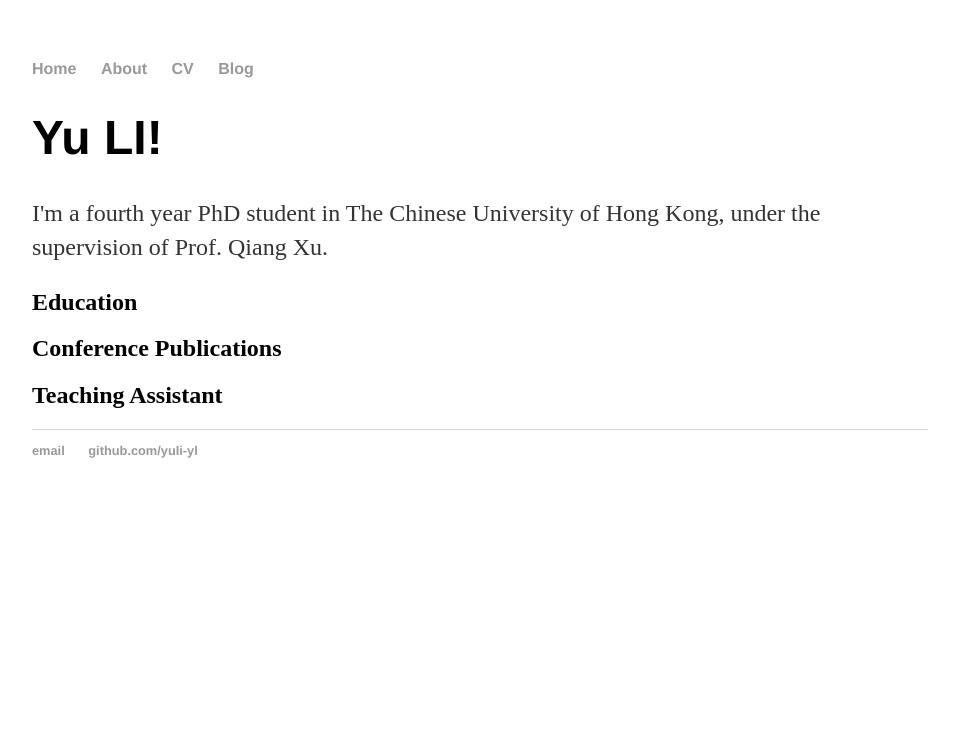
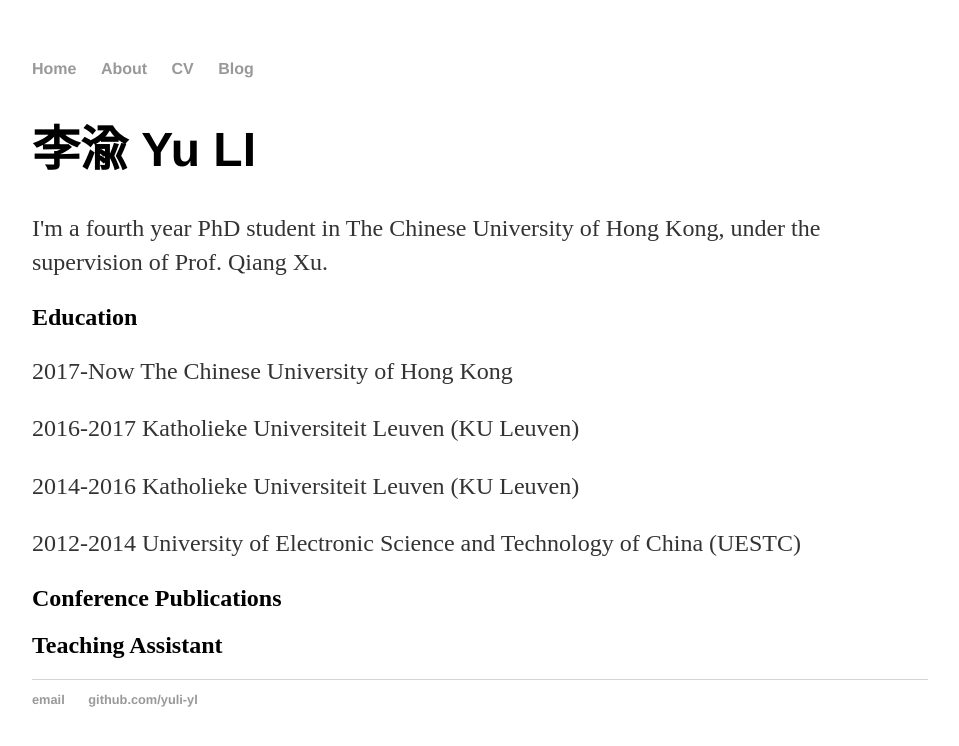
Before and after one commit to yuli-yl/yuli-ly.github.io, a Jekyll site: the page built from about/index.html, in a window 1280 px wide. Shown: the top 746 px of the page, without its empty margins (160-1119 px from the left). Built offline with Jekyll 4.4.1, drawn with Linux system fonts in a browser that asks for light colours.

Commit message:
Update index.html

```diff
--- a/about/index.html
+++ b/about/index.html
@@ -3,13 +3,16 @@
 title: Yu LI
 ---
 <div class="blurb">
-	<h1>Yu LI!</h1>
+	<h1>李渝 Yu LI</h1>
 <!-- 	<a href="/about">Read more about my life...</a> -->
 	<p>I'm a fourth year PhD student in The Chinese University of Hong Kong, under the supervision of Prof. Qiang Xu. </p>
 
 
 	<h2> Education </h2>
-
+	<p>2017-Now The Chinese University of Hong Kong </p>
+	<p>2016-2017 Katholieke Universiteit Leuven (KU Leuven) </p>
+	<p>2014-2016 Katholieke Universiteit Leuven (KU Leuven) </p>
+	<p>2012-2014 University of Electronic Science and Technology of China (UESTC) </p>
 
 	<h2> Conference Publications </h2>
 
```
